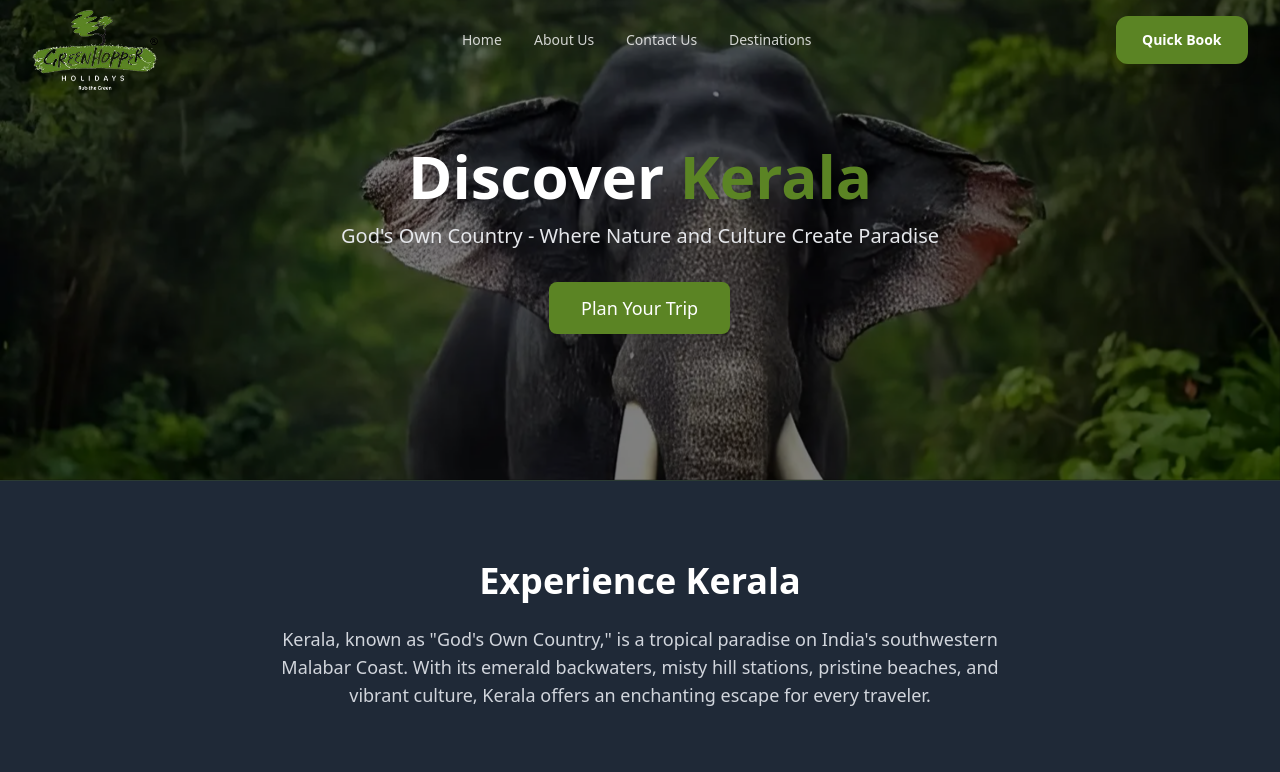
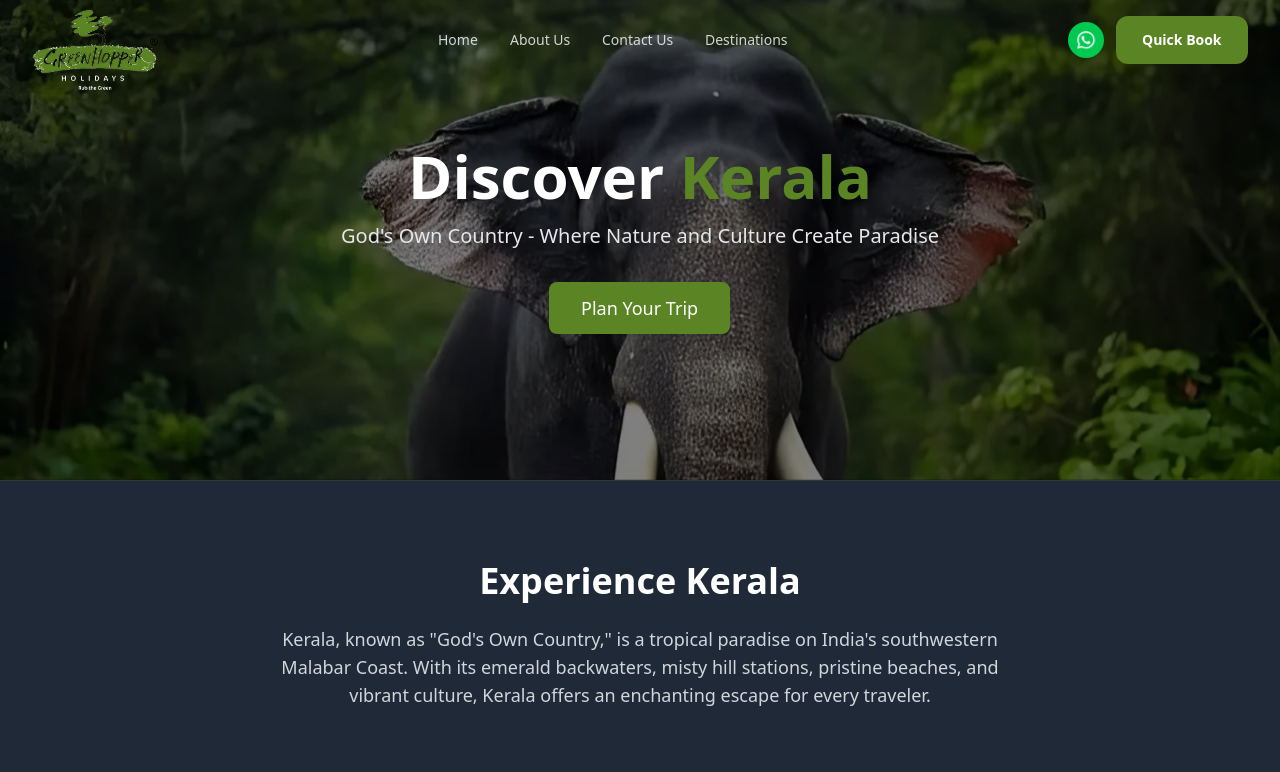
Before and after one commit to henna-maryam/Greenhopper, a React (Vite) app: page /kerala in a window 1280 px wide. Shown: the top 772 px of the page. Built offline with nearby package versions, Linux system fonts and the light colour scheme; a web font is replaced by a local one.

Commit message:
whatsapp icon on navbar

```diff
--- a/src/components/Footer.jsx
+++ b/src/components/Footer.jsx
@@ -116,7 +116,8 @@ const Footer = () => {
                 <div>
                   <h4 className="text-white font-semibold mb-2">India</h4>
                   <p className="text-gray-400 text-sm mb-1">KM4/812- Smart Trade City, Kottakkal, Malappuram Dt. 676553</p>
-                  <p className="text-gray-400 text-sm mb-3">Ph: +91 7025 901 901</p>
+                  <p className="text-gray-400 text-sm mb-1">Ph: +91 8156901999 , +91 8157901999</p>
+                  <p className="text-gray-400 text-sm mb-3">Email: info@greenhopperholidays.com </p>
 
                   {/* Social Media Icons */}
                   <div className="flex space-x-3">
--- a/src/components/Navbar.jsx
+++ b/src/components/Navbar.jsx
@@ -1,5 +1,6 @@
 import React, { useState } from 'react'
 import { Link, useLocation, useNavigate } from 'react-router-dom'
+import { FaWhatsapp } from 'react-icons/fa'
 import logo from '../assets/logo-white.png'
 
 const Navbar = () => {
@@ -109,6 +110,17 @@ const Navbar = () => {
 
           {/* Right Section */}
           <div className="flex items-center gap-3">
+            {/* WhatsApp Button */}
+            <a
+              href="https://wa.me/+918157901999"
+              target="_blank"
+              rel="noopener noreferrer"
+              className="inline-flex items-center justify-center rounded-full p-2 bg-green-500 text-white hover:bg-green-600 transition-all duration-300 shadow-lg hover:shadow-xl"
+              aria-label="Chat on WhatsApp"
+            >
+              <FaWhatsapp size={20} />
+            </a>
+
             {/* Quick Book (Desktop only) */}
             <button
               onClick={() => handleSectionClick('booking')}
@@ -197,6 +209,18 @@ const Navbar = () => {
               >
                 Quick Book
               </button>
+
+              {/* WhatsApp Button (Mobile) */}
+              <a
+                href="https://wa.me/+918157901999"
+                target="_blank"
+                rel="noopener noreferrer"
+                className="mt-3 flex items-center justify-center gap-2 w-full text-center rounded-xl border-2 border-green-500 bg-green-500 px-6 py-3 text-sm font-semibold text-white hover:bg-green-600 transition-all duration-300 shadow-lg hover:shadow-xl"
+                aria-label="Chat on WhatsApp"
+              >
+                <FaWhatsapp size={18} />
+                <span>Chat on WhatsApp</span>
+              </a>
             </div>
           </div>
         )}
--- a/src/components/Srilanka.jsx
+++ b/src/components/Srilanka.jsx
@@ -86,12 +86,12 @@ const Srilanka = () => {
       icon: <FaWater className="text-2xl text-[#5B8424]" />,
       image: sembwatte
     },
-    {
-      title: "Gem Museum",
-      description: "Discover Sri Lanka's world-famous treasures at the Gem Museum. Learn about the island's dazzling sapphires and precious stones through fascinating displays. A sparkling journey into the country's rich heritage.",
-      icon: <FaGem className="text-2xl text-[#5B8424]" />,
-      image: null
-    },
+    // {
+    //   title: "Gem Museum",
+    //   description: "Discover Sri Lanka's world-famous treasures at the Gem Museum. Learn about the island's dazzling sapphires and precious stones through fascinating displays. A sparkling journey into the country's rich heritage.",
+    //   icon: <FaGem className="text-2xl text-[#5B8424]" />,
+    //   image: null
+    // },
     {
       title: "Nuwara Eliya (Little England)",
       description: "A charming hill station with colonial-era architecture and lush tea gardens. Cool climate, flower-filled parks, and cozy cottages give it an old English feel. A must-visit for relaxation and scenic beauty.",
```
